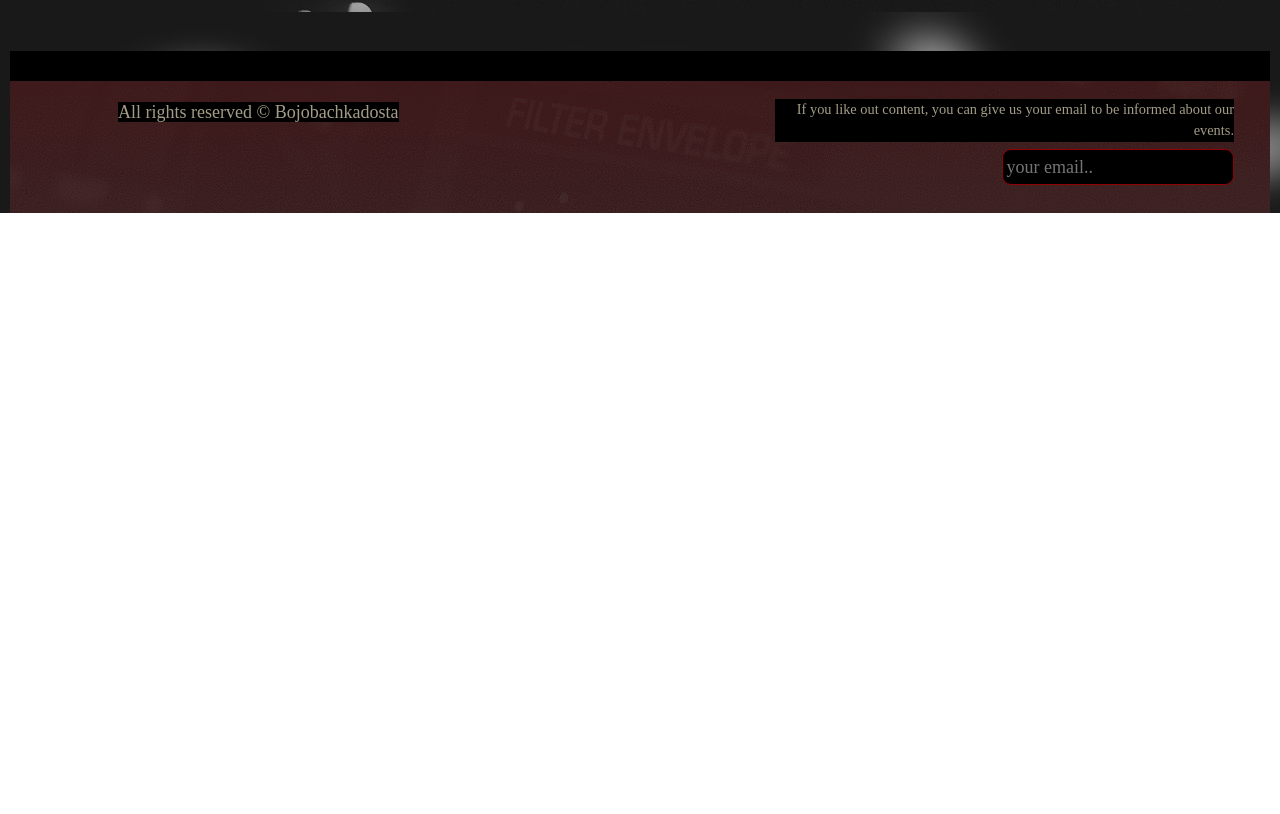
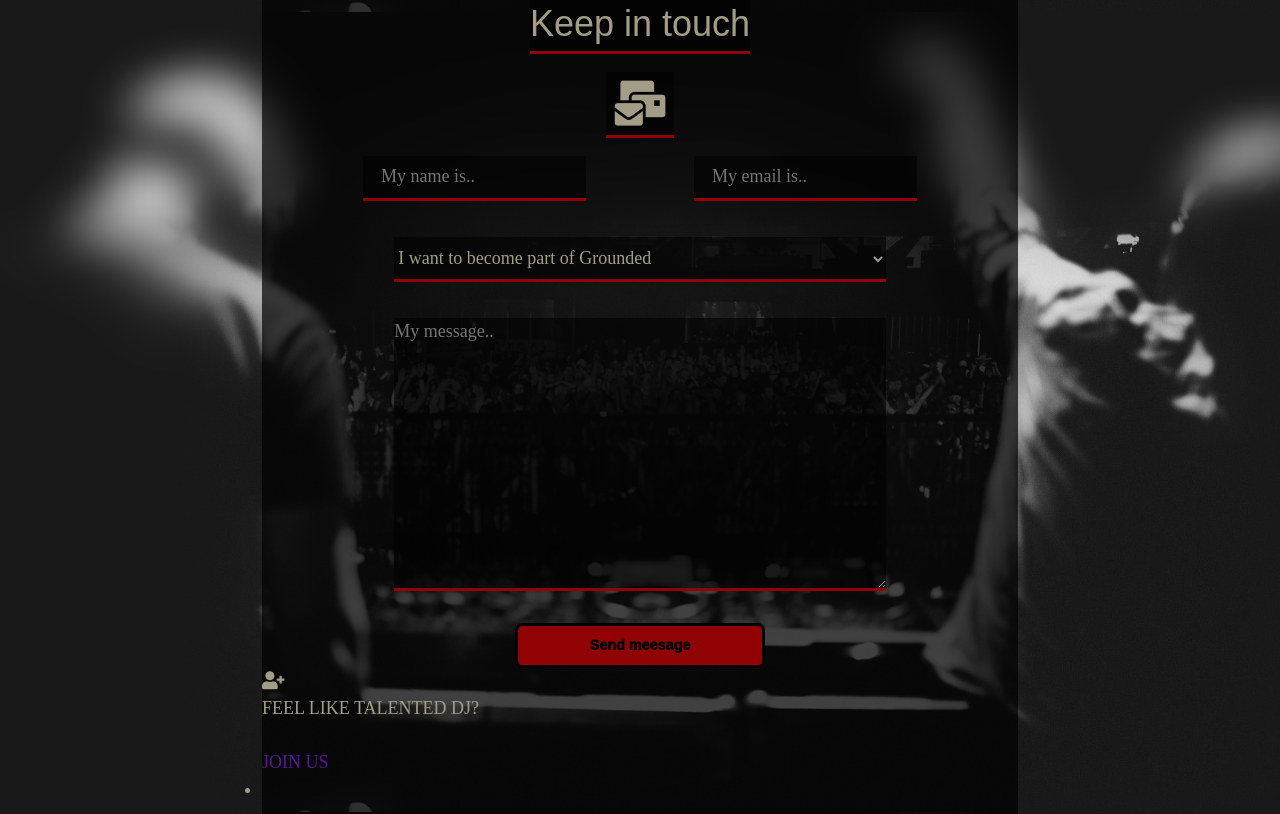
Before and after one commit to BojidarTonev/Grounded-React-App, a React (Create React App) app: page /contact in a window 1280 px wide. Shown: the part 788-1602 px from the top of the page. Before the commit the page ends 1001 px from the top, so only its background shows below. Built offline with nearby package versions, Linux system fonts and the light colour scheme; a web font is replaced by a local one.

Commit message:
Contact form styles and markup done as well as fixed some classes to classNames.

```diff
--- a/src/components/contact/contact.css
+++ b/src/components/contact/contact.css
@@ -0,0 +1,84 @@
+.contact-form {
+    background: rgba(var(--black-transparent-color), 0.7);
+    border: 0px solid var(--dark-red-color);
+    border-radius: 0.5em;
+    margin: 0em 14em;
+    padding: 2em 0em;
+}
+
+.contact-form form {
+    display: flex;
+    flex-direction: column;
+    justify-content: center;
+    align-items: center;
+}
+
+.contact-form form h2 {
+    background: rgba(var(--black-transparent-color), 0.6);
+    border-bottom: 3px solid var(--dark-red-color);
+}
+
+.contact-form form i {
+    font-size: 2.5em;
+    padding: 0.2em;
+    background: rgba(var(--black-transparent-color), 0.6);
+    border-bottom: 3px solid var(--dark-red-color);
+
+}
+
+.form-first-inputs input {
+    border: none;
+    margin: 1em 3em;
+    height: 2.5em;
+    color: var(--gray-color);
+    background: rgba(var(--black-transparent-color), 0.6);
+    border-bottom: 3px solid var(--dark-red-color);
+}
+
+.form-first-inputs input::placeholder {
+    padding-left: 1em;
+}
+
+.form-second-inputs {
+    display : flex;
+    flex-direction: column;
+    justify-content: center;
+    align-items: center;
+}
+
+.form-second-inputs select {
+    border: none;
+    margin: 1em;
+    width: 140%;
+    height: 2.5em;
+    color: #a39d87;
+    background: rgba(var(--black-transparent-color), 0.6);
+    border-bottom: 3px solid var(--dark-red-color);
+}
+
+.form-second-inputs textarea {
+    border: none;
+    margin: 1em;
+    width: 140%;
+    color: #a39d87;
+    background: rgba(var(--black-transparent-color), 0.6);
+    border-bottom: 3px solid var(--dark-red-color);
+}
+
+.contact-form button[type="submit"] {
+    padding: .8em 5em;
+    margin-top: 1em;
+    border-radius: .5em;
+    border: 3px solid var(--black-color, red);
+    color: var(--black-color, red);
+    background-color: var(--dark-red-color, red);
+    font-size: .8em;
+    font-weight: 1000;
+    transition: all .2s ease-in-out;
+}
+
+.contact-form button[type="submit"]:hover {
+    border: 3px solid var(--dark-red-color, red);
+    background: var(--black-color, red);
+    color: var(--dark-red-color, red);
+}
--- a/src/components/contact/contact.jsx
+++ b/src/components/contact/contact.jsx
@@ -1,11 +1,93 @@
-import React from "react";
+import React, { Component } from "react";
 import "./contact.css";
 
-function Contact() {
-  return (
-    <div className="contact-form">
-    </div>
-  );
+class Contact extends Component {
+  constructor(props) {
+    super(props);
+
+    this.state = {
+      name: "",
+      email: "",
+      message: "",
+      selectOptions: [
+        {key: "become-part", value: "I want to become part of Grounded"},
+        {key: "information-incorrect", value: "Information about event is incorrect"},
+        {key: "buying", value: "I am interested in buying smth from you"},
+        {key: "bug-report", value: "I want to report a bug"},
+        {key: "other", value: "Other"}
+      ]
+    };
+  }
+
+  submitHandler = e => {
+    e.preventDefault();
+    const { name, email, message } = this.state;
+  };
+
+  handleChange = e => {
+    this.setState({
+      [e.target.name]: e.target.value
+    });
+  };
+
+  render() {
+    var { name, email, message, selectOptions } = this.state;
+    return (
+      <div className="contact-form">
+        <form action="post" onSubmit={this.submitHandler}>
+          <h2>Keep in touch</h2>
+          <i className="fas fa-mail-bulk"></i>
+          <div className="form-first-inputs">
+            <label htmlFor="name"></label>
+            <input
+              type="text"
+              name="name"
+              placeholder="My name is.."
+              value={name}
+              onChange={this.handleChange}
+            />
+
+            <label htmlFor="email"></label>
+            <input
+              type="email"
+              name="email"
+              value={email}
+              onChange={this.handleChange}
+              placeholder="My email is.."
+            />
+          </div>
+          <div className="form-second-inputs">
+            <select name="selectMenu" id="">
+              {
+                selectOptions ? selectOptions.map(so => (
+                  <option value={so.key}>{so.value}</option>
+                ))
+                : ""
+              }
+            </select>
+            <textarea name="messageArea" cols="30" rows="10" onChange={this.handleChange} value={message} placeholder="My message.."></textarea>
+          </div>
+          <button type="submit">Send meesage</button>
+        </form>
+        <div className="second-contact-part">
+              <div className="become-part-contact">
+                <i className="fas fa-user-plus"></i>
+                <div className="become-part-info-wrapper">
+                  <p>FEEL LIKE TALENTED DJ?</p>
+                  <a href="">JOIN US</a>
+                </div>
+              </div>
+              <div className="find-us-online">
+                <ul>
+                  <li>
+
+                  </li>
+                </ul>
+              </div>
+        </div>
+      </div>
+    );
+  }
 }
 
 export default Contact;
--- a/src/components/events/events-search-form/events-search-form.jsx
+++ b/src/components/events/events-search-form/events-search-form.jsx
@@ -49,7 +49,7 @@ class EventsSearchFrom extends Component {
 
         <input type="text" placeholder="some dj..." />
         <button type="submit" className="search-events-button">
-          <i class="fas fa-search"></i>
+          <i className="fas fa-search"></i>
         </button>
       </div>
     );
--- a/src/components/events/featured-events/featured-events.css
+++ b/src/components/events/featured-events/featured-events.css
@@ -21,6 +21,13 @@
     height: 13em;
 }
 
+.featured-events-wrapper {
+    display : flex;
+    flex-direction: column;
+    align-items: center;
+    justify-content: center;
+}
+
 .events-hr {
     margin-top: -1em;
 }
--- a/src/components/events/featured-events/featured-events.jsx
+++ b/src/components/events/featured-events/featured-events.jsx
@@ -36,7 +36,7 @@ class FeaturedEvents extends Component {
         ))
       : "";
     return (
-      <div>
+      <div className="featured-events-wrapper">
         <div className="description">
           <h2>Featured events</h2>
           <span>
--- a/src/components/header/header.jsx
+++ b/src/components/header/header.jsx
@@ -5,13 +5,13 @@ import Navigation from '../navigation/navigation'
 
 function Header() {
     return (
-        <header class="site-header">
-            <h1 class="site-title">
+        <header className="site-header">
+            <h1 className="site-title">
                 <Link to="/">Grounded</Link>
                 <div className="login-register-buttons">
-                    <Link to="/login"><i class="fas fa-sign-in-alt"></i></Link>
-                    <Link to="/register"><i class="fas fa-dungeon"></i></Link>
-                    <Link to="/logout"><i class="fas fa-door-closed"></i></Link>
+                    <Link to="/login"><i className="fas fa-sign-in-alt"></i></Link>
+                    <Link to="/register"><i className="fas fa-dungeon"></i></Link>
+                    <Link to="/logout"><i className="fas fa-door-closed"></i></Link>
                 </div>
             </h1>
             <Navigation isLogged={false} user={{}} className="site-nav" />
--- a/src/components/index/index.jsx
+++ b/src/components/index/index.jsx
@@ -14,7 +14,7 @@ function Index() {
       </div>
       <div className="index-goals-wrapper">
         <div className="goal-card">
-          <i class="far fa-calendar-check"></i>
+          <i className="far fa-calendar-check"></i>
           <p>
             Lorem ipsum dolor sit amet, consectetur adipisicing elit. Nihil
             quidem ea repellendus expedita, maxime et velit nesciunt consectetur
@@ -22,7 +22,7 @@ function Index() {
           </p>
         </div>
         <div className="main-goal-card">
-          <i class="fas fa-compact-disc" id="spinning-disc"></i>
+          <i className="fas fa-compact-disc" id="spinning-disc"></i>
           <p>
             Lorem ipsum dolor sit amet, consectetur adipisicing elit. Nihil
             quidem ea repellendus expedita, maxime et velit nesciunt consectetur
@@ -30,7 +30,7 @@ function Index() {
           </p>
         </div>
         <div className="goal-card">
-          <i class="fas fa-podcast"></i>
+          <i className="fas fa-podcast"></i>
           <p>
             Lorem ipsum dolor sit amet, consectetur adipisicing elit. Nihil
             quidem ea repellendus expedita, maxime et velit nesciunt consectetur
--- a/src/components/music/music-search-form/music-search-form.jsx
+++ b/src/components/music/music-search-form/music-search-form.jsx
@@ -53,7 +53,7 @@ class MusicSearchForm extends Component {
           <RadioButton title="Albums" name="button" value="Albums" styleChangedHandler={this.handleRadioStyling} />
           <RadioButton title="Tracks" name="button" value="Tracks" styleChangedHandler={this.handleRadioStyling} />
           <button type="submit" className="search-events-button" onClick={this.handleClick.bind(this)}>
-            <i class="fas fa-search"></i>
+            <i className="fas fa-search"></i>
           </button>
         </form>
       </div>
--- a/src/components/music/radio-button-component/radio-button.jsx
+++ b/src/components/music/radio-button-component/radio-button.jsx
@@ -13,8 +13,6 @@ class RadioButton extends Component {
         let radButton = e.currentTarget.children[0];
         radButton.checked = !radButton.checked;
         this.setState({active: radButton.checked});
-        console.log('state: ' + this.state.active);
-        console.log('checked:' + radButton.checked);
         this.props.styleChangedHandler();
     }
 
```
